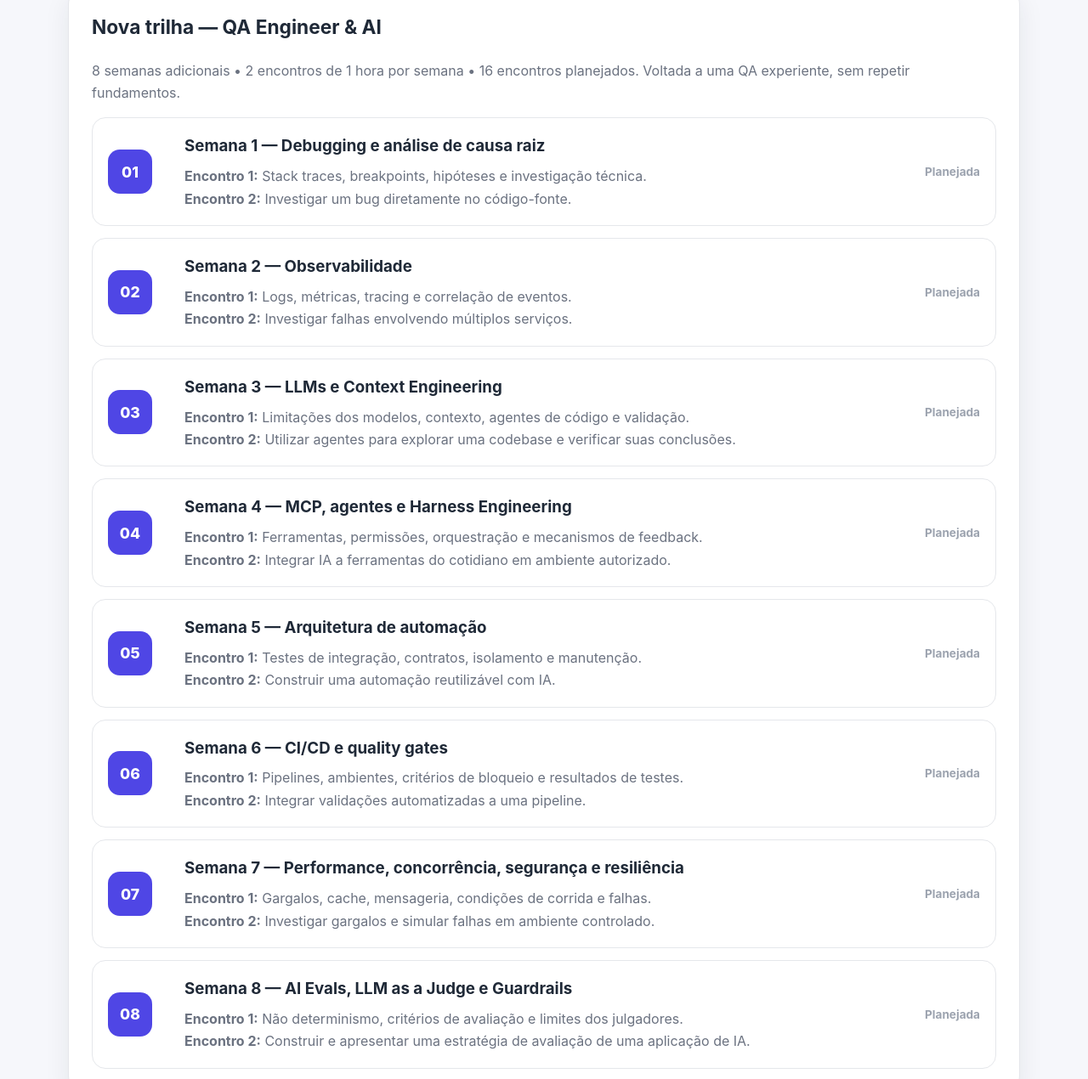
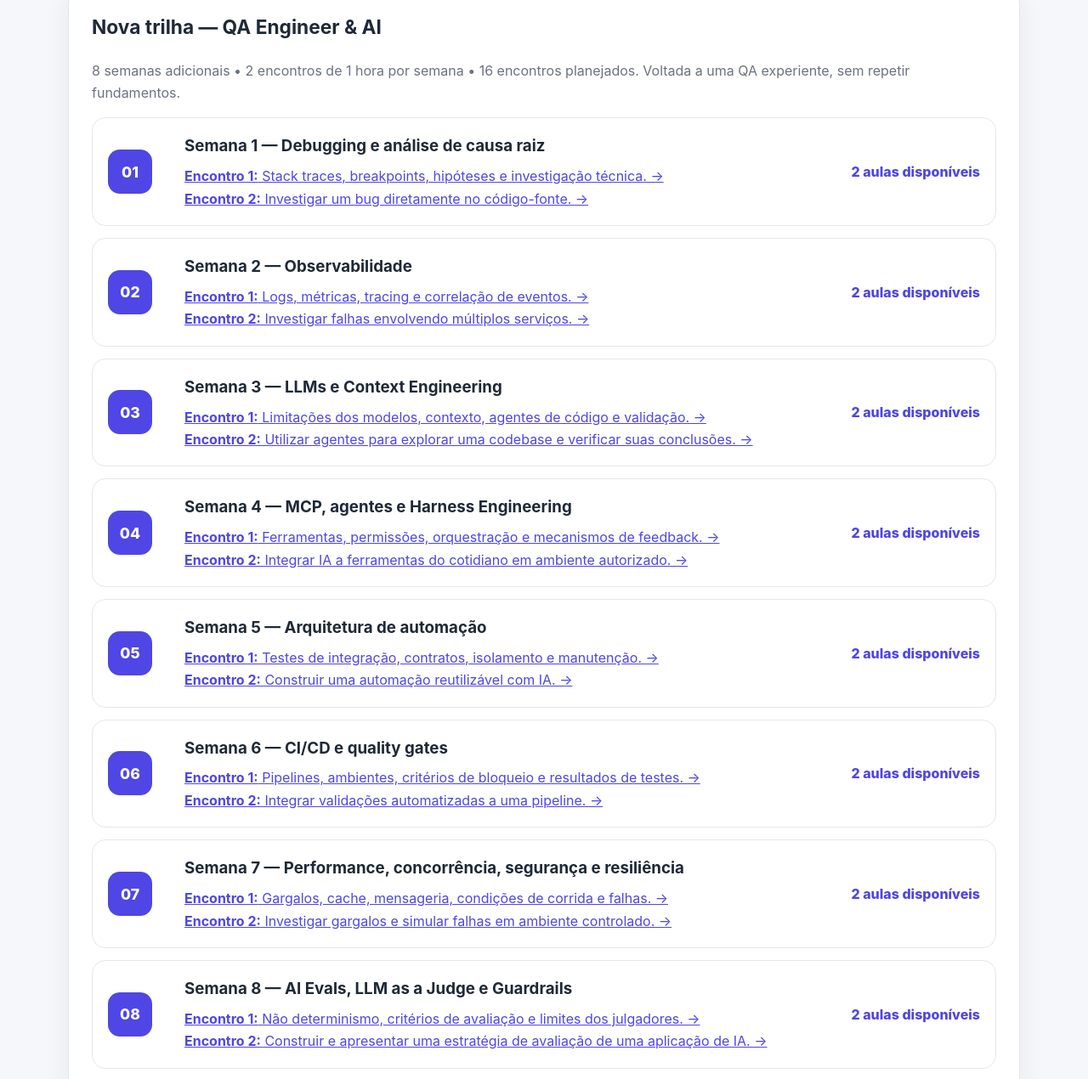
Before and after one commit to CaioProg/mentoria-backend-jemi, a plain HTML site: page index.html in a window 1280 px wide. Shown: the part 1880-3150 px from the top of the page at 85% size. Drawn offline with Linux system fonts and the light colour scheme.

Commit message:
Link all 16 QA Engineer & AI lessons

```diff
--- a/index.html
+++ b/index.html
@@ -218,14 +218,14 @@ footer { text-align: center; color: var(--muted); padding: 0 0 38px; font-size:
     <h2>Nova trilha — QA Engineer &amp; AI</h2>
     <p class="muted">8 semanas adicionais • 2 encontros de 1 hora por semana • 16 encontros planejados. Voltada a uma QA experiente, sem repetir fundamentos.</p>
     <div class="lesson-list">
-      <article class="lesson"><div class="lesson-number">01</div><div><h3>Semana 1 — Debugging e análise de causa raiz</h3><p><strong>Encontro 1:</strong> Stack traces, breakpoints, hipóteses e investigação técnica.</p><p><strong>Encontro 2:</strong> Investigar um bug diretamente no código-fonte.</p></div><div class="soon">Planejada</div></article>
-      <article class="lesson"><div class="lesson-number">02</div><div><h3>Semana 2 — Observabilidade</h3><p><strong>Encontro 1:</strong> Logs, métricas, tracing e correlação de eventos.</p><p><strong>Encontro 2:</strong> Investigar falhas envolvendo múltiplos serviços.</p></div><div class="soon">Planejada</div></article>
-      <article class="lesson"><div class="lesson-number">03</div><div><h3>Semana 3 — LLMs e Context Engineering</h3><p><strong>Encontro 1:</strong> Limitações dos modelos, contexto, agentes de código e validação.</p><p><strong>Encontro 2:</strong> Utilizar agentes para explorar uma codebase e verificar suas conclusões.</p></div><div class="soon">Planejada</div></article>
-      <article class="lesson"><div class="lesson-number">04</div><div><h3>Semana 4 — MCP, agentes e Harness Engineering</h3><p><strong>Encontro 1:</strong> Ferramentas, permissões, orquestração e mecanismos de feedback.</p><p><strong>Encontro 2:</strong> Integrar IA a ferramentas do cotidiano em ambiente autorizado.</p></div><div class="soon">Planejada</div></article>
-      <article class="lesson"><div class="lesson-number">05</div><div><h3>Semana 5 — Arquitetura de automação</h3><p><strong>Encontro 1:</strong> Testes de integração, contratos, isolamento e manutenção.</p><p><strong>Encontro 2:</strong> Construir uma automação reutilizável com IA.</p></div><div class="soon">Planejada</div></article>
-      <article class="lesson"><div class="lesson-number">06</div><div><h3>Semana 6 — CI/CD e quality gates</h3><p><strong>Encontro 1:</strong> Pipelines, ambientes, critérios de bloqueio e resultados de testes.</p><p><strong>Encontro 2:</strong> Integrar validações automatizadas a uma pipeline.</p></div><div class="soon">Planejada</div></article>
-      <article class="lesson"><div class="lesson-number">07</div><div><h3>Semana 7 — Performance, concorrência, segurança e resiliência</h3><p><strong>Encontro 1:</strong> Gargalos, cache, mensageria, condições de corrida e falhas.</p><p><strong>Encontro 2:</strong> Investigar gargalos e simular falhas em ambiente controlado.</p></div><div class="soon">Planejada</div></article>
-      <article class="lesson"><div class="lesson-number">08</div><div><h3>Semana 8 — AI Evals, LLM as a Judge e Guardrails</h3><p><strong>Encontro 1:</strong> Não determinismo, critérios de avaliação e limites dos julgadores.</p><p><strong>Encontro 2:</strong> Construir e apresentar uma estratégia de avaliação de uma aplicação de IA.</p></div><div class="soon">Planejada</div></article>
+      <article class="lesson"><div class="lesson-number">01</div><div><h3>Semana 1 — Debugging e análise de causa raiz</h3><p><a href="qa-aula-01.html"><strong>Encontro 1:</strong> Stack traces, breakpoints, hipóteses e investigação técnica. →</a></p><p><a href="qa-aula-02.html"><strong>Encontro 2:</strong> Investigar um bug diretamente no código-fonte. →</a></p></div><div class="open">2 aulas disponíveis</div></article>
+      <article class="lesson"><div class="lesson-number">02</div><div><h3>Semana 2 — Observabilidade</h3><p><a href="qa-aula-03.html"><strong>Encontro 1:</strong> Logs, métricas, tracing e correlação de eventos. →</a></p><p><a href="qa-aula-04.html"><strong>Encontro 2:</strong> Investigar falhas envolvendo múltiplos serviços. →</a></p></div><div class="open">2 aulas disponíveis</div></article>
+      <article class="lesson"><div class="lesson-number">03</div><div><h3>Semana 3 — LLMs e Context Engineering</h3><p><a href="qa-aula-05.html"><strong>Encontro 1:</strong> Limitações dos modelos, contexto, agentes de código e validação. →</a></p><p><a href="qa-aula-06.html"><strong>Encontro 2:</strong> Utilizar agentes para explorar uma codebase e verificar suas conclusões. →</a></p></div><div class="open">2 aulas disponíveis</div></article>
+      <article class="lesson"><div class="lesson-number">04</div><div><h3>Semana 4 — MCP, agentes e Harness Engineering</h3><p><a href="qa-aula-07.html"><strong>Encontro 1:</strong> Ferramentas, permissões, orquestração e mecanismos de feedback. →</a></p><p><a href="qa-aula-08.html"><strong>Encontro 2:</strong> Integrar IA a ferramentas do cotidiano em ambiente autorizado. →</a></p></div><div class="open">2 aulas disponíveis</div></article>
+      <article class="lesson"><div class="lesson-number">05</div><div><h3>Semana 5 — Arquitetura de automação</h3><p><a href="qa-aula-09.html"><strong>Encontro 1:</strong> Testes de integração, contratos, isolamento e manutenção. →</a></p><p><a href="qa-aula-10.html"><strong>Encontro 2:</strong> Construir uma automação reutilizável com IA. →</a></p></div><div class="open">2 aulas disponíveis</div></article>
+      <article class="lesson"><div class="lesson-number">06</div><div><h3>Semana 6 — CI/CD e quality gates</h3><p><a href="qa-aula-11.html"><strong>Encontro 1:</strong> Pipelines, ambientes, critérios de bloqueio e resultados de testes. →</a></p><p><a href="qa-aula-12.html"><strong>Encontro 2:</strong> Integrar validações automatizadas a uma pipeline. →</a></p></div><div class="open">2 aulas disponíveis</div></article>
+      <article class="lesson"><div class="lesson-number">07</div><div><h3>Semana 7 — Performance, concorrência, segurança e resiliência</h3><p><a href="qa-aula-13.html"><strong>Encontro 1:</strong> Gargalos, cache, mensageria, condições de corrida e falhas. →</a></p><p><a href="qa-aula-14.html"><strong>Encontro 2:</strong> Investigar gargalos e simular falhas em ambiente controlado. →</a></p></div><div class="open">2 aulas disponíveis</div></article>
+      <article class="lesson"><div class="lesson-number">08</div><div><h3>Semana 8 — AI Evals, LLM as a Judge e Guardrails</h3><p><a href="qa-aula-15.html"><strong>Encontro 1:</strong> Não determinismo, critérios de avaliação e limites dos julgadores. →</a></p><p><a href="qa-aula-16.html"><strong>Encontro 2:</strong> Construir e apresentar uma estratégia de avaliação de uma aplicação de IA. →</a></p></div><div class="open">2 aulas disponíveis</div></article>
     </div>
   </section>
   <section>
```
